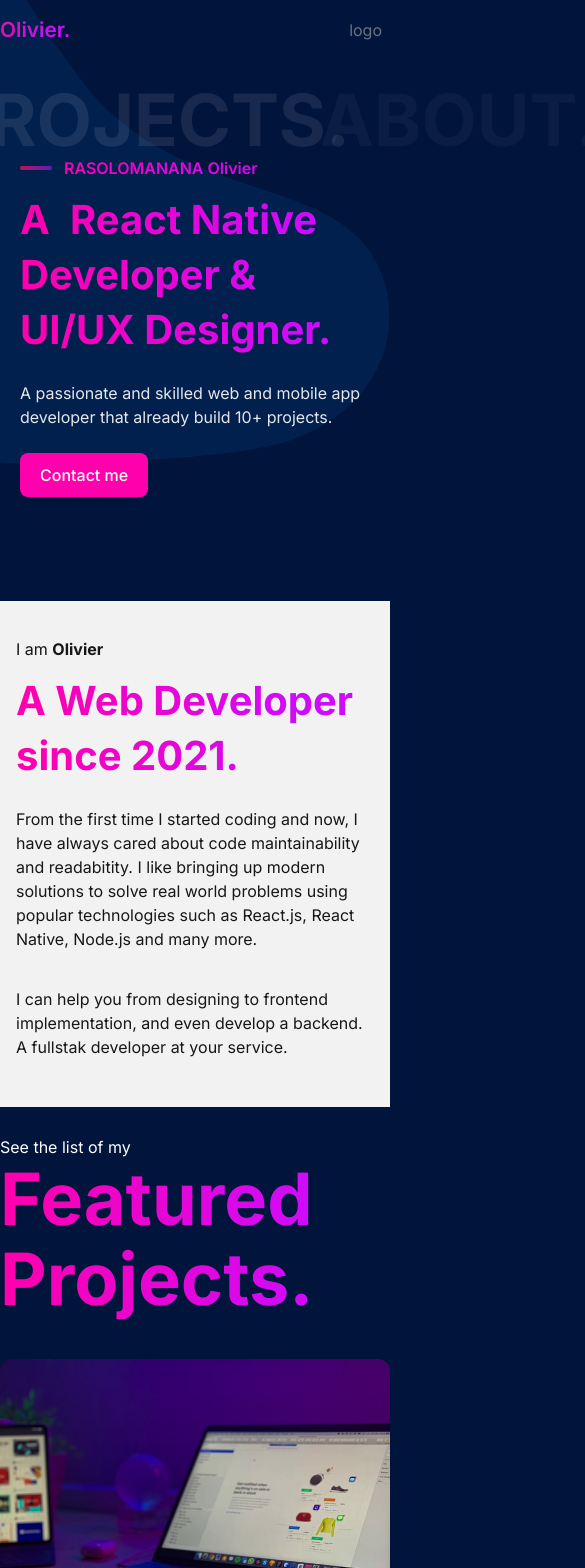
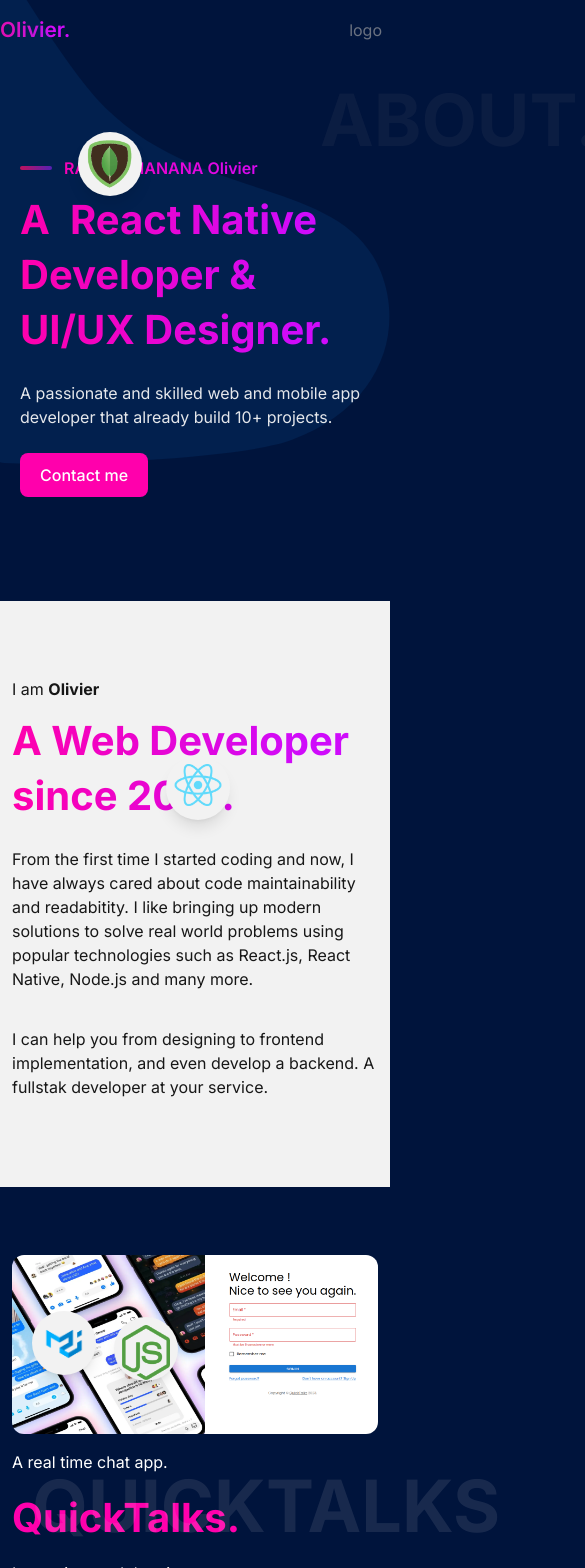
Before and after one commit to RasolomananaOlivier/portfolio, a Next.js app: page / in a window 390 px wide. Shown: the top 1568 px of the page, 585 px wide, since content can reach past the window. Built offline with nearby package versions, Linux system fonts and the light colour scheme.

Commit message:
feat: make project section responsive on mobile

```diff
--- a/src/components/AboutSection.tsx
+++ b/src/components/AboutSection.tsx
@@ -35,7 +35,7 @@ const AboutSection = () => {
               </motion.span>
             )}
 
-            <motion.div className="flex flex-col justify-start gap-3 z-10 text-neutral-900 px-4 ">
+            <motion.div className="flex flex-col justify-start gap-3 z-10 text-neutral-900 px-3 py-10">
               <motion.h2
                 className="text-neutral-900"
                 initial={{ opacity: 0, y: 100 }}
--- a/src/components/ProjectSection.tsx
+++ b/src/components/ProjectSection.tsx
@@ -2,18 +2,23 @@
 
 import Image from "next/image";
 import React, { useRef } from "react";
-import { motion, useInView } from "framer-motion";
+import { motion, useInView, useScroll, useTransform } from "framer-motion";
 
 export default function ProjectSection() {
   const ref = useRef(null);
+  const { scrollY } = useScroll();
+
+  const y = useTransform(scrollY, (value) => value / 15);
+  const reactY = useTransform(scrollY, (value) => value / 10);
+  const mongodbY = useTransform(scrollY, (value) => value / 5);
 
   const projectSection = useInView(ref, { margin: "-50%" });
   return (
     <section id="project" className="flex justify-center relative">
-      <div className="container ">
+      <div className="container">
         <div className="flex text-white py-7 relative">
-          <div className="flex flex-col flex-2">
-            <motion.h5
+          <div className="flex flex-col flex-2 px-3 md:px-0 ">
+            {/* <motion.h5
               initial={{ opacity: 0, y: 50 }}
               whileInView={{ opacity: 1, y: 0 }}
               transition={{ type: "tween" }}
@@ -21,16 +26,16 @@ export default function ProjectSection() {
               See the list of my
             </motion.h5>
             <motion.h1
-              className="text-3xl text-gradient font-bold"
+              className="text-3xl-sm md:text-3xl text-gradient font-bold"
               initial={{ opacity: 0, y: 50 }}
               whileInView={{ opacity: 1, y: 0 }}
               transition={{ type: "tween", delay: 0.3 }}
             >
               Featured Projects.
-            </motion.h1>
-            <div className="h-[335vh] py-10 relative" ref={ref}>
+            </motion.h1> */}
+            <div className="h-[335vh] py-10" ref={ref}>
               <motion.div
-                className="sticky top-20 "
+                className="hidden md:inline-block md:sticky md:top-20"
                 initial={{ opacity: 0, y: 50, scale: 0.7 }}
                 whileInView={{ opacity: 1, y: 0, scale: 1 }}
                 transition={{ type: "tween", delay: 0.3 }}
@@ -44,9 +49,9 @@ export default function ProjectSection() {
                 />
               </motion.div>
 
-              <div className="flex gap-4">
+              <div className="flex flex-col md:flex-row gap-4 relative">
                 <motion.div
-                  className="shadow-lg z-10 ml-3"
+                  className="z-10 md:ml-3 relative"
                   initial={{ opacity: 0, y: 50, scale: 0.8 }}
                   whileInView={{ opacity: 1, y: 0, scale: 1 }}
                   transition={{ type: "tween", delay: 0.3 }}
@@ -59,8 +64,75 @@ export default function ProjectSection() {
                     className="rounded-xl"
                   />
                 </motion.div>
+                <motion.div
+                  style={{ y }}
+                  className="absolute top-14 left-5 z-10  bg-light w-[4rem] h-[4rem] rounded-full p-2 shadow-lg"
+                  initial={{ scale: 0 }}
+                  whileInView={{ scale: 1 }}
+                >
+                  <Image
+                    src="/mui.png"
+                    alt=""
+                    width={80}
+                    height={80}
+                    className="relative"
 
-                <div className="flex flex-col flex-1 px-6 gap-4">
+                    // ref={imageRef}
+                    // className="rounded-xl md:sticky top-[5rem]"
+                  />
+                </motion.div>
+                <motion.div
+                  style={{ y: reactY }}
+                  className="absolute -top-[80%] left-[42%] z-10  bg-light w-[4rem] h-[4rem] rounded-full p-2 shadow-lg"
+                  initial={{ scale: 0 }}
+                  whileInView={{ scale: 1 }}
+                >
+                  <Image
+                    src="/react.png"
+                    alt=""
+                    width={80}
+                    height={80}
+                    className="relative"
+
+                    // ref={imageRef}
+                    // className="rounded-xl md:sticky top-[5rem]"
+                  />
+                </motion.div>
+                <motion.div
+                  style={{ y: reactY }}
+                  className="absolute top-[10%] left-[28%] z-10  bg-light w-[4rem] h-[4rem] rounded-full p-2 shadow-lg"
+                  initial={{ scale: 0 }}
+                  whileInView={{ scale: 1 }}
+                >
+                  <Image
+                    src="/nodejs.png"
+                    alt=""
+                    width={80}
+                    height={80}
+                    className="relative"
+
+                    // ref={imageRef}
+                    // className="rounded-xl md:sticky top-[5rem]"
+                  />
+                </motion.div>
+                <motion.div
+                  style={{ y: mongodbY }}
+                  className="absolute -top-[180%] left-[18%] z-10  bg-light w-[4rem] h-[4rem] rounded-full p-2 shadow-lg"
+                  initial={{ scale: 0 }}
+                  whileInView={{ scale: 1 }}
+                >
+                  <Image
+                    src="/mongodb.png"
+                    alt=""
+                    width={80}
+                    height={80}
+                    className="relative"
+
+                    // ref={imageRef}
+                    // className="rounded-xl md:sticky top-[5rem]"
+                  />
+                </motion.div>
+                <div className="flex flex-col flex-1 md:px-6 gap-4 mb-16 md:mb-0 relative">
                   <motion.h5
                     initial={{ opacity: 0, y: 50 }}
                     whileInView={{ opacity: 1, y: 0 }}
@@ -76,6 +148,9 @@ export default function ProjectSection() {
                   >
                     QuickTalks.
                   </motion.h2>
+                  <span className="md:hidden text-3xl font-bold text-gray-200 absolute top-4 left-5 z-30 opacity-10 ">
+                    QUICKTALKS
+                  </span>
                   <motion.p
                     className="mb-3"
                     initial={{ opacity: 0, y: 50 }}
@@ -88,7 +163,7 @@ export default function ProjectSection() {
                     voluptatibus quae rerum pariatur?
                   </motion.p>
                   <motion.div
-                    className="flex flex-wrap gap-2"
+                    className="flex flex-wrap gap-2 mb-3 "
                     initial={{ opacity: 0, y: 50 }}
                     whileInView={{ opacity: 1, y: 0 }}
                     transition={{ type: "tween", delay: 0.3 }}
@@ -113,9 +188,9 @@ export default function ProjectSection() {
                 </div>
               </div>
 
-              <div className="flex gap-4 my-[20rem]">
+              <div className="flex flex-col md:flex-row gap-4 mb-16 md:my-[20rem] relative">
                 <motion.div
-                  className="shadow-lg z-10 ml-3"
+                  className="shadow-lg z-10 md:ml-3"
                   initial={{ opacity: 0, y: 50, scale: 0.8 }}
                   whileInView={{ opacity: 1, y: 0, scale: 1 }}
                   transition={{ type: "tween", delay: 0.3 }}
@@ -129,7 +204,7 @@ export default function ProjectSection() {
                   />
                 </motion.div>
 
-                <div className="flex flex-col flex-1 px-6 gap-4">
+                <div className="flex flex-col flex-1 md:px-6 gap-4 relative">
                   <motion.h5
                     initial={{ opacity: 0, y: 50 }}
                     whileInView={{ opacity: 1, y: 0 }}
@@ -143,8 +218,11 @@ export default function ProjectSection() {
                     whileInView={{ opacity: 1, y: 0 }}
                     transition={{ type: "tween", delay: 0.2 }}
                   >
-                    QuickTalks.
+                    TemplateHub.
                   </motion.h2>
+                  <span className="md:hidden text-3xl font-bold text-gray-200 absolute top-4 left-5 z-30 opacity-10 ">
+                    TEMPLATEHUB.
+                  </span>
                   <motion.p
                     className="mb-3"
                     initial={{ opacity: 0, y: 50 }}
@@ -157,7 +235,7 @@ export default function ProjectSection() {
                     voluptatibus quae rerum pariatur?
                   </motion.p>
                   <motion.div
-                    className="flex flex-wrap gap-2"
+                    className="flex flex-wrap gap-2 mb-3"
                     initial={{ opacity: 0, y: 50 }}
                     whileInView={{ opacity: 1, y: 0 }}
                     transition={{ type: "tween", delay: 0.3 }}
@@ -182,9 +260,9 @@ export default function ProjectSection() {
                 </div>
               </div>
 
-              <div className="flex gap-4">
+              <div className="flex flex-col md:flex-row gap-4 relative">
                 <motion.div
-                  className="shadow-lg z-10 ml-3"
+                  className="shadow-lg z-10 md:ml-3"
                   initial={{ opacity: 0, y: 50, scale: 0.8 }}
                   whileInView={{ opacity: 1, y: 0, scale: 1 }}
                   transition={{ type: "tween", delay: 0.3 }}
@@ -198,7 +276,7 @@ export default function ProjectSection() {
                   />
                 </motion.div>
 
-                <div className="flex flex-col flex-1 px-6 gap-4">
+                <div className="flex flex-col flex-1 md:px-6 gap-4 mb-16 md:mb-0 relative">
                   <motion.h5
                     initial={{ opacity: 0, y: 50 }}
                     whileInView={{ opacity: 1, y: 0 }}
@@ -212,8 +290,11 @@ export default function ProjectSection() {
                     whileInView={{ opacity: 1, y: 0 }}
                     transition={{ type: "tween", delay: 0.2 }}
                   >
-                    QuickTalks.
+                    ScreenSurfer.
                   </motion.h2>
+                  <span className="md:hidden text-3xl font-bold text-gray-200 absolute top-4 left-5 z-30 opacity-10 ">
+                    ScreenSurfer.
+                  </span>
                   <motion.p
                     className="mb-3"
                     initial={{ opacity: 0, y: 50 }}
@@ -226,7 +307,7 @@ export default function ProjectSection() {
                     voluptatibus quae rerum pariatur?
                   </motion.p>
                   <motion.div
-                    className="flex flex-wrap gap-2"
+                    className="flex flex-wrap gap-2 mb-3"
                     initial={{ opacity: 0, y: 50 }}
                     whileInView={{ opacity: 1, y: 0 }}
                     transition={{ type: "tween", delay: 0.3 }}
@@ -253,7 +334,7 @@ export default function ProjectSection() {
             </div>
           </div>
           {projectSection && (
-            <span className="text-3xl font-bold text-gray-200 fixed top-[5rem] right-10 z-0 opacity-10">
+            <span className="hidden md:block text-3xl font-bold text-gray-200 fixed top-[5rem] right-10 z-0 opacity-10">
               PROJECTS.
             </span>
           )}
```
Also changed, not shown: public/mongodb.png (added).
